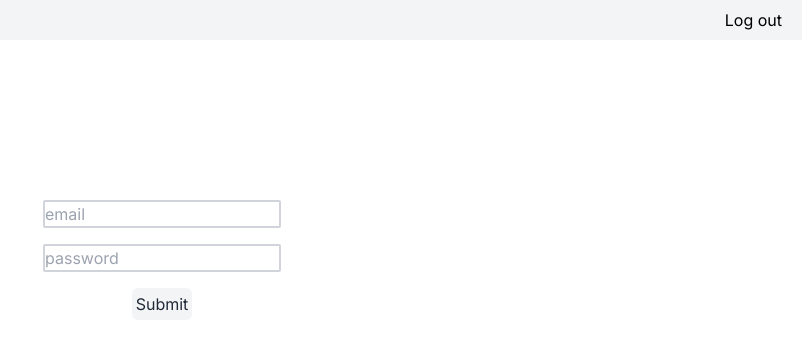
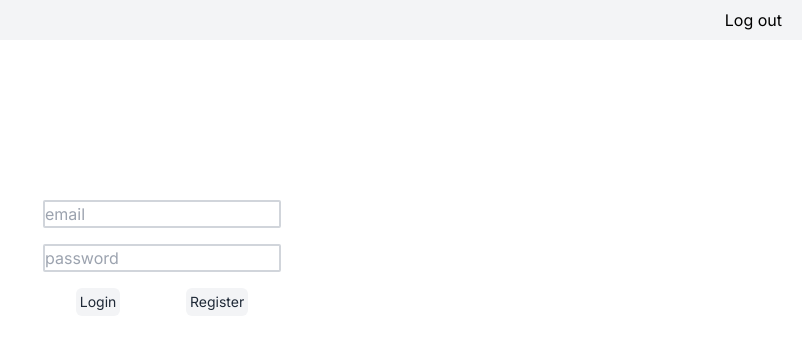
Before and after one commit to Ciratoku/todo-next-nest, a Next.js app in the folder frontend/: page /auth in a window 1280 px wide. Shown: the top 350 px of the page, without its empty margins (478-1280 px from the left). Built offline with nearby package versions, Linux system fonts and the light colour scheme.

Commit message:
post req login/reg

```diff
--- a/frontend/src/app/auth/page.tsx
+++ b/frontend/src/app/auth/page.tsx
@@ -1,15 +1,24 @@
 "use client";
 import useInput from "@/hooks/useInput";
 import { useRouter } from "next/navigation";
+import axios from "axios";
 
 function Auth() {
   const router = useRouter();
+  const email = useInput("");
+  const pwd = useInput("");
   const handleSubmit = (e: React.MouseEvent<HTMLElement>) => {
     e.preventDefault();
-    router.push("/profile/1");
+    const type = (e.target as HTMLElement).innerText;
+    const body = { email: email.value, password: pwd.value };
+    const response = axios.post("", body);
+    if (type == "Login") {
+      alert("Login");
+    } else {
+      alert("Register");
+    }
+    //router.push("/profile/1");
   };
-  const email = useInput("");
-  const pwd = useInput("");
   return (
     <div className="mt-40 flex justify-center">
       <form className="flex flex-col gap-4">
@@ -20,12 +29,14 @@ function Auth() {
           placeholder="password"
           {...pwd}
         />
-        <button
-          className="mx-auto rounded-md bg-gray-100 p-1 text-gray-800 hover:bg-gray-200"
-          onClick={(event) => handleSubmit(event)}
-        >
-          Submit
-        </button>
+        <div className="flex justify-between">
+          <button className="btn" onClick={(event) => handleSubmit(event)}>
+            Login
+          </button>
+          <button className="btn" onClick={(event) => handleSubmit(event)}>
+            Register
+          </button>
+        </div>
       </form>
     </div>
   );
```
